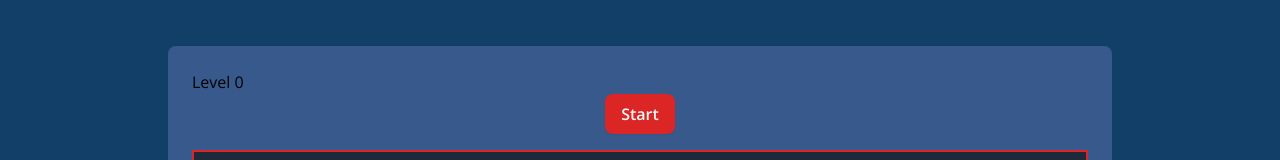
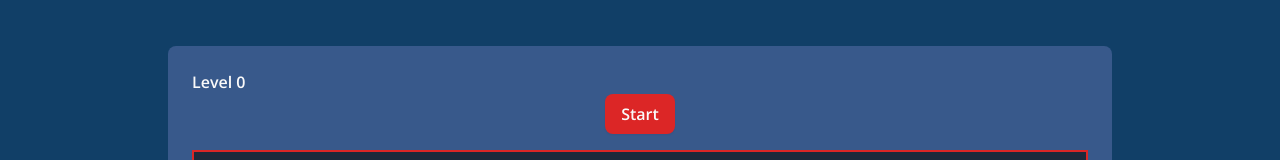
Before and after one commit to Lu-Smith/snake_game_vue_tailwindcss, a Vue app: page / in a window 1280 px wide. Shown: the part 182-342 px from the top of the page. Built offline with nearby package versions, Linux system fonts and the light colour scheme.

Commit message:
Updated styling in GameControls.vue

```diff
--- a/src/components/Game/GameControls.vue
+++ b/src/components/Game/GameControls.vue
@@ -1,6 +1,8 @@
 <template>
   <div>
-    <h2>Level {{ level }}</h2>
+    <h2
+    class="font-semibold text-red-600"
+    :class="mode ? 'text-red-600' : 'text-textColor'" >Level {{ level }}</h2>
   </div>
   <div class="flex flex-row justify-center items-center gap-6">
     <button
```
